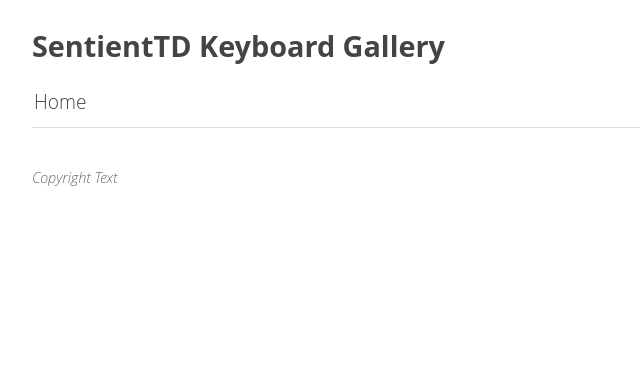
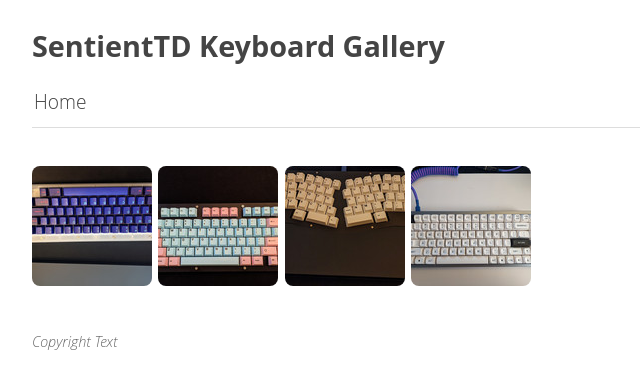
Before and after one commit to JustTD/keyboards, a plain HTML site: page index.html in a window 1280 px wide. Shown: the whole page, without its empty margins (0-640 px from the left). Drawn offline with Linux system fonts and the light colour scheme.

Commit message:
Deploying to gh-pages from  @ 13a6f3ba601bcde1f912cd579124de6c35e8ebed 🚀

```diff
--- a/index.html
+++ b/index.html
@@ -41,7 +41,63 @@
         All photos and videos
       -->
       <ul id="media" class="clearfix">
-      </ul>
+
+            <li data-src="media/large/PXL_20210716_182906951.jpg"
+                data-sub-html=""
+                data-download-url="media/original/PXL_20210716_182906951.jpg"
+
+                data-filename="PXL_20210716_182906951.jpg"
+
+              >
+              <a href="media/original/PXL_20210716_182906951.jpg">
+                <img src="media/thumbs/PXL_20210716_182906951.jpg"
+                     width="120"
+                     height="120"
+                     alt="PXL_20210716_182906951.jpg" />
+              </a>
+            </li>
+            <li data-src="media/large/Practice75.jpg"
+                data-sub-html=""
+                data-download-url="media/original/Practice75.jpg"
+
+                data-filename="Practice75.jpg"
+
+              >
+              <a href="media/original/Practice75.jpg">
+                <img src="media/thumbs/Practice75.jpg"
+                     width="120"
+                     height="120"
+                     alt="Practice75.jpg" />
+              </a>
+            </li>
+            <li data-src="media/large/SwitchCoutureAlice%20.jpg"
+                data-sub-html=""
+                data-download-url="media/original/SwitchCoutureAlice%20.jpg"
+
+                data-filename="SwitchCoutureAlice .jpg"
+
+              >
+              <a href="media/original/SwitchCoutureAlice%20.jpg">
+                <img src="media/thumbs/SwitchCoutureAlice%20.jpg"
+                     width="120"
+                     height="120"
+                     alt="SwitchCoutureAlice .jpg" />
+              </a>
+            </li>
+            <li data-src="media/large/kbd75.jpg"
+                data-sub-html=""
+                data-download-url="media/original/kbd75.jpg"
+
+                data-filename="kbd75.jpg"
+
+              >
+              <a href="media/original/kbd75.jpg">
+                <img src="media/thumbs/kbd75.jpg"
+                     width="120"
+                     height="120"
+                     alt="kbd75.jpg" />
+              </a>
+            </li>  </ul>
 
       <!--
         Pagination
```
Also changed, not shown: media/large/PXL_20210716_182906951.jpg (added), media/large/Practice75.jpg (added), media/large/SwitchCoutureAlice .jpg (added), media/large/kbd75.jpg (added), media/original/Practice75.jpg (added), media/original/SwitchCoutureAlice .jpg (added), media/small/PXL_20210716_182906951.jpg (added), media/small/Practice75.jpg (added), media/small/SwitchCoutureAlice .jpg (added), media/small/kbd75.jpg (added), media/thumbs/PXL_20210716_182906951.jpg (added), media/thumbs/Practice75.jpg (added), media/thumbs/SwitchCoutureAlice .jpg (added), media/thumbs/kbd75.jpg (added), 3 other files.
